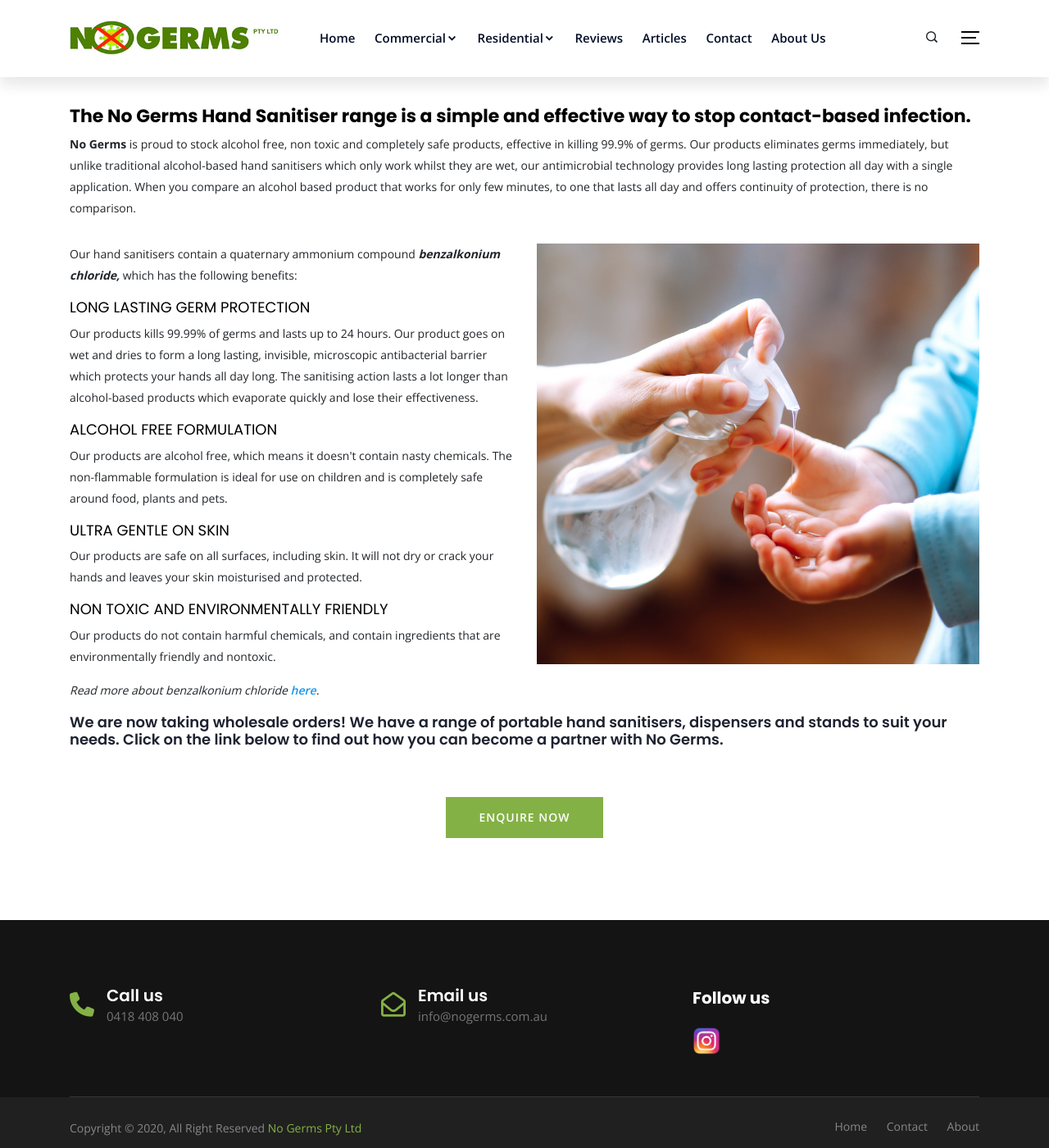
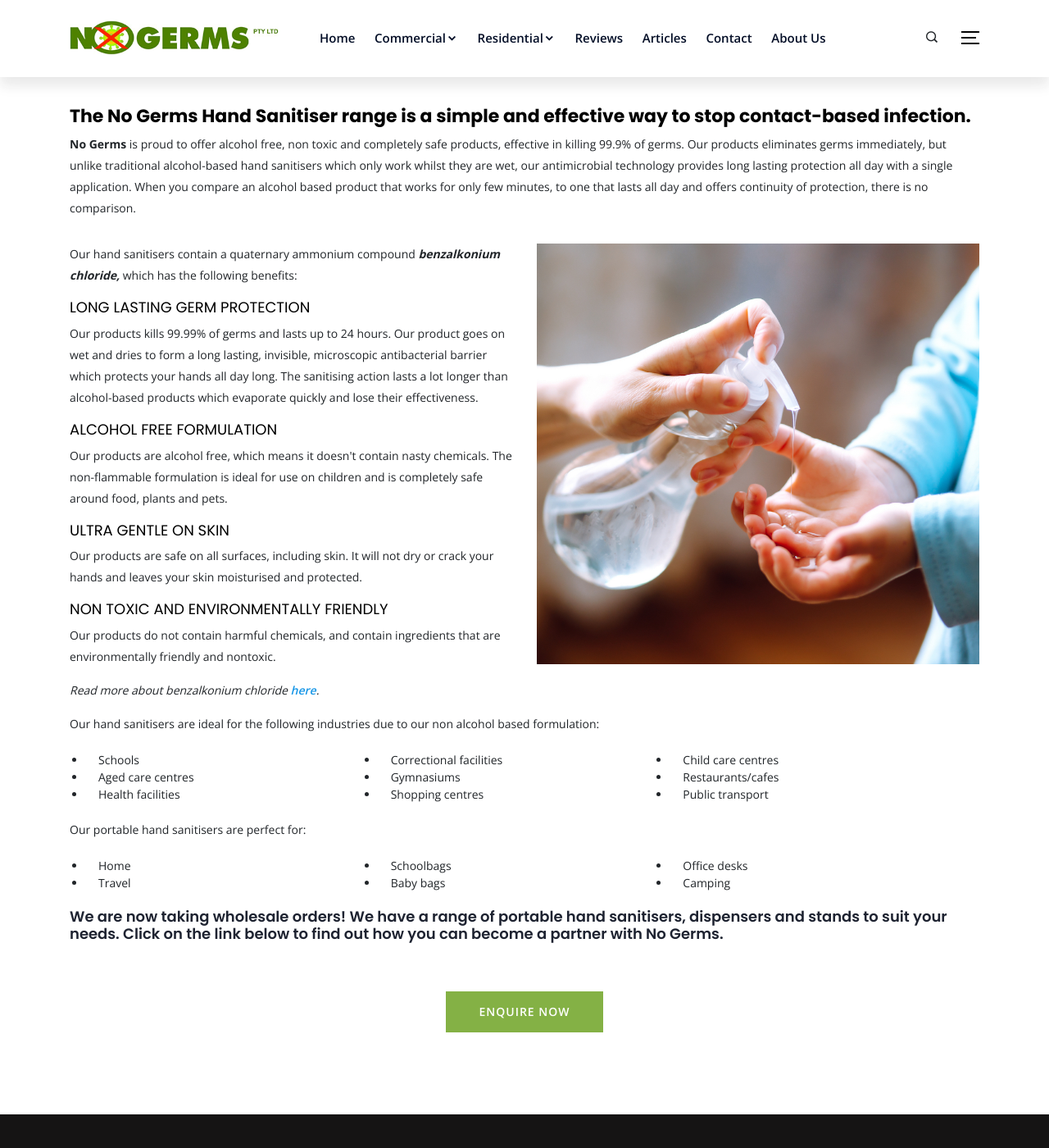
Before and after one commit to nogermsau/nogerms.github.io, a Jekyll site: the page built from _commercial/hand-sanitiser.md, in a window 1280 px wide and 1400 px high, scrolled down 191 px. Shown: the whole window at 82% size. Built offline with Jekyll 4.4.1, drawn with Linux system fonts in a browser that asks for light colours; nearby versions of some CDN libraries.

Commit message:
main changes as per call with Jen

```diff
--- a/_commercial/hand-sanitiser.md
+++ b/_commercial/hand-sanitiser.md
@@ -11,7 +11,7 @@
       <div class="col-md-12">
           <div class="service-details mb-30">
               <h3>The No Germs Hand Sanitiser range is a simple and effective way to stop contact-based infection.</h3>
-              <p><b>No Germs</b> is proud to stock alcohol free, non toxic and completely safe products, effective in killing 99.9% of germs. Our products eliminates germs immediately, but unlike traditional alcohol-based hand sanitisers which only work whilst they are wet, our antimicrobial technology provides long lasting protection all day with a single application. When you compare an alcohol based product that works for only few minutes, to one that lasts all day and offers continuity of protection, there is no comparison.</p>
+              <p><b>No Germs</b> is proud to offer alcohol free, non toxic and completely safe products, effective in killing 99.9% of germs. Our products eliminates germs immediately, but unlike traditional alcohol-based hand sanitisers which only work whilst they are wet, our antimicrobial technology provides long lasting protection all day with a single application. When you compare an alcohol based product that works for only few minutes, to one that lasts all day and offers continuity of protection, there is no comparison.</p>
           </div>
       </div>
   </div>
@@ -42,6 +42,31 @@
   <div class="row">
       <div class="col-md-12">
           <div class="service-details mb-40">
+            <p>Our hand sanitisers are ideal for the following industries due to our non alcohol based formulation:</p>
+            <div>
+              <ul class="row list-unstyled">
+                <li class="col-sm-6 col-md-4">Schools</li>
+                <li class="col-sm-6 col-md-4">Correctional facilities</li>
+                <li class="col-sm-6 col-md-4">Child care centres</li>
+                <li class="col-sm-6 col-md-4">Aged care centres</li>
+                <li class="col-sm-6 col-md-4">Gymnasiums</li>
+                <li class="col-sm-6 col-md-4">Restaurants/cafes</li>
+                <li class="col-sm-6 col-md-4">Health facilities</li>
+                <li class="col-sm-6 col-md-4">Shopping centres</li>
+                <li class="col-sm-6 col-md-4">Public transport</li>
+              </ul>
+            </div>
+            <p>Our portable hand sanitisers are perfect for:</p>
+            <div>
+              <ul class="row list-unstyled">
+                <li class="col-sm-6 col-md-4">Home</li>
+                <li class="col-sm-6 col-md-4">Schoolbags</li>
+                <li class="col-sm-6 col-md-4">Office desks</li>
+                <li class="col-sm-6 col-md-4">Travel</li>
+                <li class="col-sm-6 col-md-4">Baby bags</li>
+                <li class="col-sm-6 col-md-4">Camping</li>
+              </ul>
+            </div>
             <h4 class="green">We are now taking wholesale orders! We have a range of portable hand sanitisers, dispensers and stands to suit your needs. Click on the link below to find out how you can become a partner with No Germs.
             </h4>
             <div class="text-center">
```
Also changed, not shown: _commercial/fogging-and-misting.md (+1 -1 lines), _posts/2020-04-02-alcohol-vs-non-alcohol-hand-sanitisers.md (+7 -3 lines), _posts/2020-05-01-how-to-protect-your-staff-and-customers.md (+12 -11 lines).
